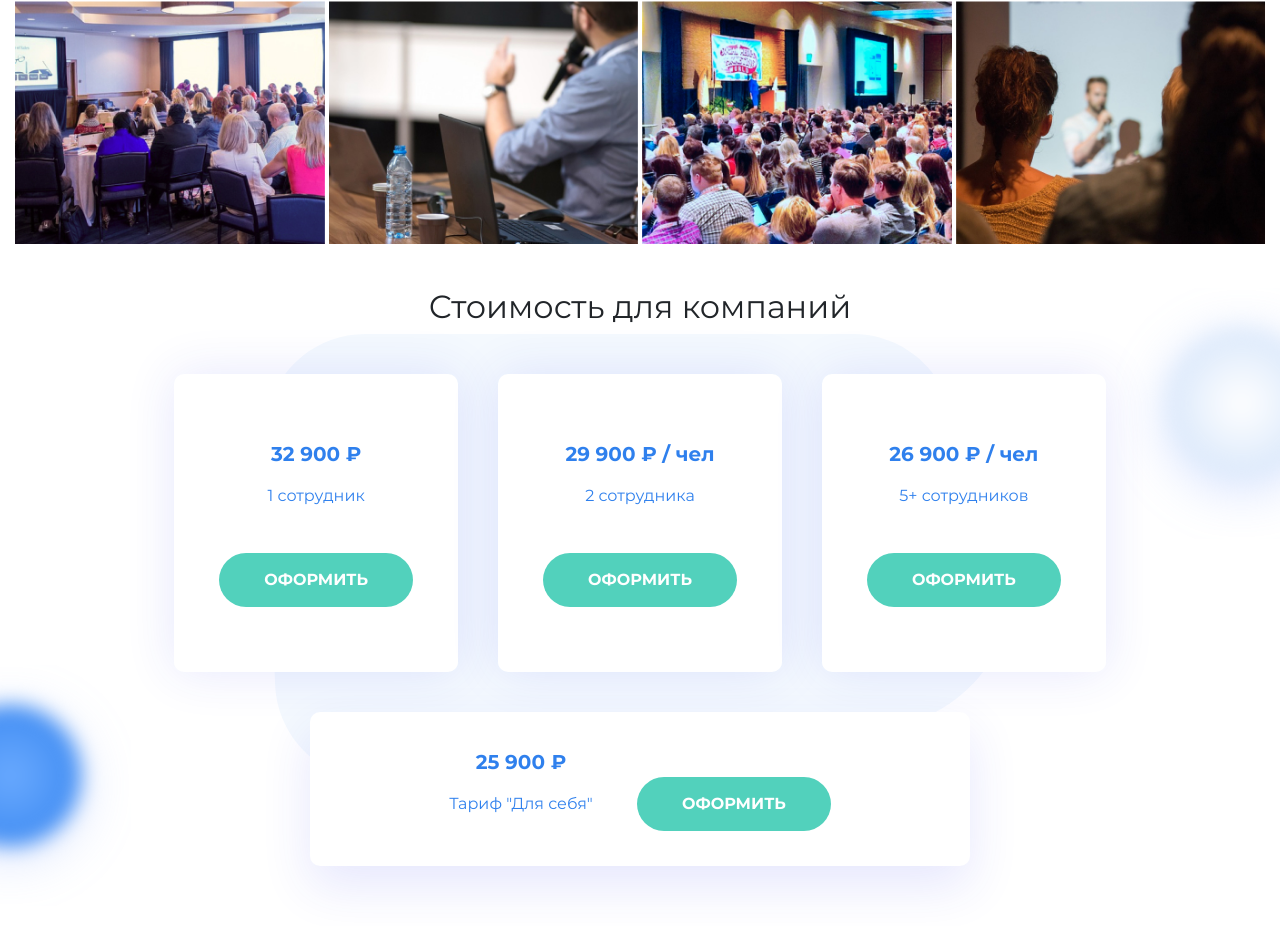
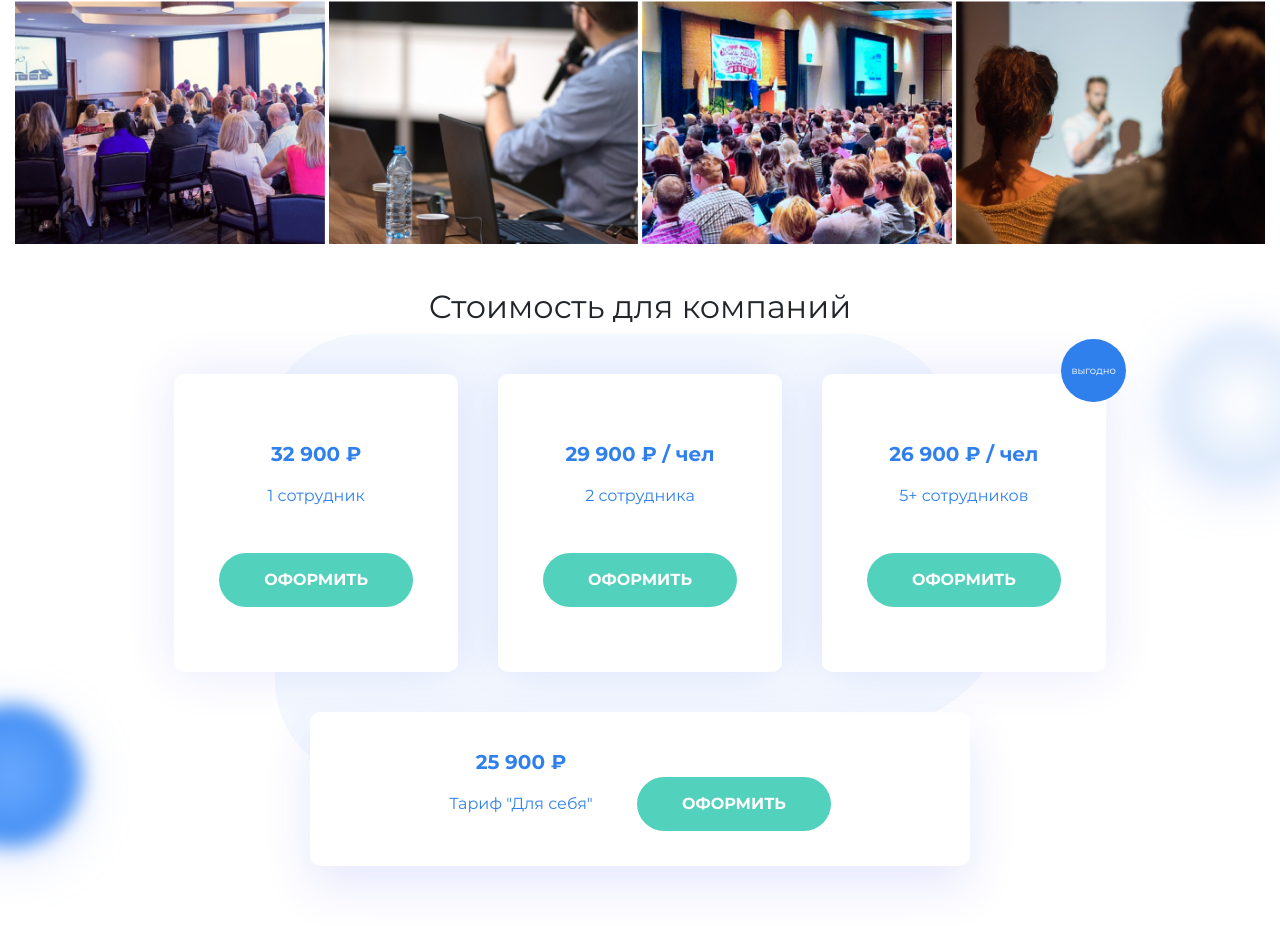
Before and after one commit to feyaq13/custdev-landing-page, a website built with Parcel: page src/index.html in a window 1280 px wide. Shown: the part 5685-6611 px from the top of the page. Built offline with nearby package versions, Linux system fonts and the light colour scheme.

Commit message:
добавляет пометку для выгодного тарифа

```diff
--- a/src/scss/style.scss
+++ b/src/scss/style.scss
@@ -1278,6 +1278,31 @@ section {
     }
   }
 
+  &:nth-child(3) {
+    position: relative;
+    &::after {
+      content: "выгодно";
+      position: absolute;
+      top: 0;
+      right: 0;
+      color: #fff;
+      font-size: 10px;
+      background-color: $color-primary;
+      padding: 24px 10px;
+      border-radius: 50%;
+
+      @media (min-width: 753px) {
+        top: -15px;
+        right: -15px;
+      }
+
+      @media (min-width: 980px) {
+        top: -35px;
+        right: -20px;
+      }
+    }
+  }
+
   &:last-child {
     text-align: center;
     box-shadow: 0 20px 50px rgba(47, 55, 237, 0.12);
```
